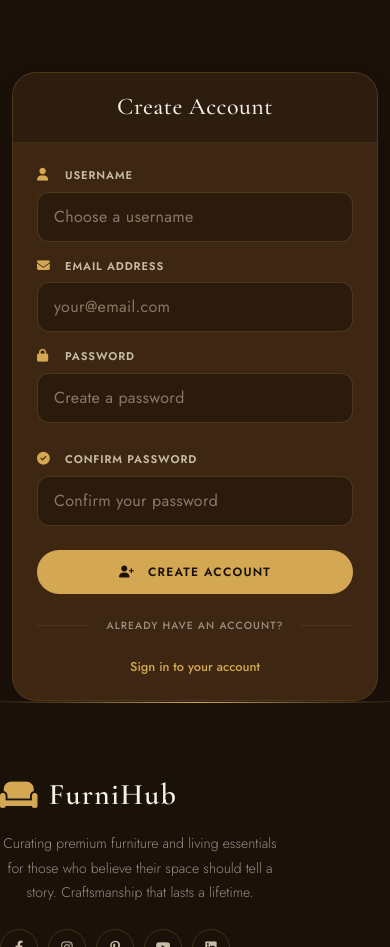
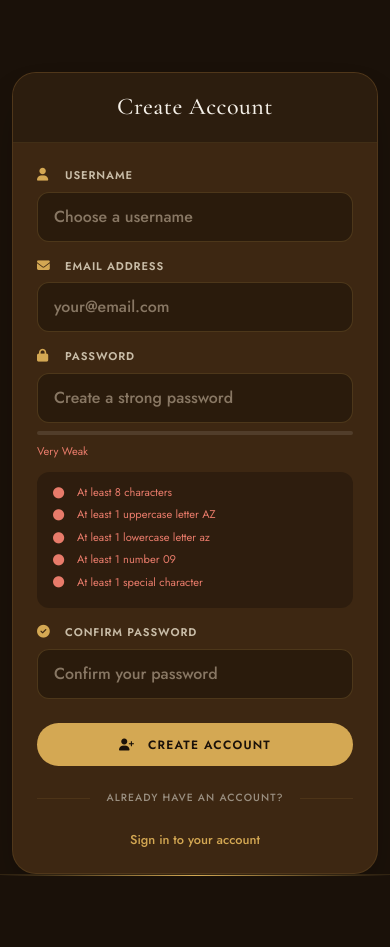
Before and after one commit to Bosco-Kwizera/Furnihub, a Django app: page /accounts/register/ in a window 390 px wide. Shown: the part 112-1059 px from the top of the page. Run offline with Django 5.2, Linux system fonts and the light colour scheme; data that the repository does not hold is empty.

Commit message:
FurniHub full project with mobile money and admin dashboard and security on passwords

```diff
--- a/furnihub/apps/accounts/views.py
+++ b/furnihub/apps/accounts/views.py
@@ -4,6 +4,9 @@ from django.contrib.auth.decorators import login_required
 from django.contrib import messages
 from django.contrib.auth.models import User
 from django.db.models import Q
+from django.core.validators import validate_email
+from django.core.exceptions import ValidationError
+import re
 from rest_framework import viewsets, permissions, status
 from rest_framework.decorators import action
 from rest_framework.response import Response
@@ -14,27 +17,84 @@ from apps.orders.models import Order
 from apps.products.models import Product
 
 
+# ==================== PASSWORD VALIDATION HELPER ====================
+
+def validate_strong_password(password):
+    """Validate that password meets security requirements"""
+    errors = []
+
+    # Check minimum length
+    if len(password) < 8:
+        errors.append('Password must be at least 8 characters long')
+
+    # Check for uppercase letter
+    if not re.search(r'[A-Z]', password):
+        errors.append('Password must contain at least one uppercase letter')
+
+    # Check for lowercase letter
+    if not re.search(r'[a-z]', password):
+        errors.append('Password must contain at least one lowercase letter')
+
+    # Check for digit
+    if not re.search(r'\d', password):
+        errors.append('Password must contain at least one number')
+
+    # Check for special character
+    if not re.search(r'[!@#$%^&*(),.?":{}|<>]', password):
+        errors.append('Password must contain at least one special character (!@#$%^&*)')
+
+    # Check for common passwords
+    common_passwords = [
+        'password', '12345678', 'qwerty123', 'admin123',
+        'letmein', 'welcome123', 'password123', 'abc12345',
+        'Password123', 'Pass@123', 'Admin@123'
+    ]
+    if password.lower() in common_passwords:
+        errors.append('Password is too common. Please choose a more secure password')
+
+    return errors
+
+
 # ==================== WEB VIEWS ====================
 
 def register_view(request):
+    """Register a new user with strong password validation"""
     if request.method == 'POST':
         username = request.POST.get('username')
         email = request.POST.get('email')
         password = request.POST.get('password')
         confirm_password = request.POST.get('confirm_password')
 
+        # Validate passwords match
         if password != confirm_password:
             messages.error(request, 'Passwords do not match')
             return redirect('accounts:register')
 
+        # Check if username exists
         if User.objects.filter(username=username).exists():
             messages.error(request, 'Username already taken')
             return redirect('accounts:register')
 
+        # Check if email exists
         if User.objects.filter(email=email).exists():
             messages.error(request, 'Email already registered')
             return redirect('accounts:register')
 
+        # Validate email format
+        try:
+            validate_email(email)
+        except ValidationError:
+            messages.error(request, 'Please enter a valid email address')
+            return redirect('accounts:register')
+
+        # Validate strong password
+        password_errors = validate_strong_password(password)
+        if password_errors:
+            for error in password_errors:
+                messages.error(request, error)
+            return redirect('accounts:register')
+
+        # Create user
         user = User.objects.create_user(
             username=username,
             email=email,
@@ -43,13 +103,15 @@ def register_view(request):
             last_name=request.POST.get('last_name', '')
         )
 
+        # Update profile
         profile = user.profile
         profile.phone = request.POST.get('phone', '')
         profile.newsletter_subscription = request.POST.get('newsletter', False)
         profile.save()
 
+        # Login user
         login(request, user)
-        messages.success(request, 'Registration successful!')
+        messages.success(request, 'Registration successful! Your account is secure.')
         return redirect('products:home')
 
     return render(request, 'accounts/register.html')
@@ -168,12 +230,6 @@ def delete_address_view(request, address_id):
     return redirect('accounts:addresses')
 
 
-from django.shortcuts import render, redirect, get_object_or_404
-from django.contrib.auth.decorators import login_required
-from django.contrib import messages
-from .models import Wishlist
-from apps.products.models import Product
-
 @login_required
 def wishlist_view(request):
     """View and manage wishlist"""
@@ -208,11 +264,49 @@ def wishlist_view(request):
     }
     return render(request, 'accounts/wishlist.html', context)
 
+
 @login_required
 def orders_view(request):
     # FIXED: Changed from 'order_date' to 'created_at'
     orders = Order.objects.filter(user=request.user).order_by('-created_at')
     return render(request, 'accounts/orders.html', {'orders': orders})
+
+
+# ==================== PASSWORD RESET VIEWS (Optional) ====================
+
+@login_required
+def change_password_view(request):
+    """Allow users to change their password"""
+    if request.method == 'POST':
+        old_password = request.POST.get('old_password')
+        new_password = request.POST.get('new_password')
+        confirm_password = request.POST.get('confirm_password')
+
+        # Check old password
+        if not request.user.check_password(old_password):
+            messages.error(request, 'Current password is incorrect')
+            return redirect('accounts:change_password')
+
+        # Check if new passwords match
+        if new_password != confirm_password:
+            messages.error(request, 'New passwords do not match')
+            return redirect('accounts:change_password')
+
+        # Validate strong password
+        password_errors = validate_strong_password(new_password)
+        if password_errors:
+            for error in password_errors:
+                messages.error(request, error)
+            return redirect('accounts:change_password')
+
+        # Change password
+        request.user.set_password(new_password)
+        request.user.save()
+
+        messages.success(request, 'Your password has been changed successfully! Please login again.')
+        return redirect('accounts:login')
+
+    return render(request, 'accounts/change_password.html')
 
 
 # ==================== API VIEWS ====================
@@ -248,6 +342,11 @@ class UserViewSet(viewsets.ModelViewSet):
 
         if not user.check_password(old_password):
             return Response({'error': 'Invalid old password'}, status=status.HTTP_400_BAD_REQUEST)
+
+        # Validate strong password for API
+        password_errors = validate_strong_password(new_password)
+        if password_errors:
+            return Response({'errors': password_errors}, status=status.HTTP_400_BAD_REQUEST)
 
         user.set_password(new_password)
         user.save()
--- a/furnihub/templates/accounts/register.html
+++ b/furnihub/templates/accounts/register.html
@@ -54,19 +54,58 @@
         width: 20px;
     }
 
-    /* Password strength indicator */
-    .password-strength {
+    /* Password Strength Meter */
+    .strength-meter {
         margin-top: 0.5rem;
         height: 4px;
+        background: rgba(255, 255, 255, 0.1);
         border-radius: 2px;
-        transition: all 0.3s ease;
+        overflow: hidden;
+    }
+
+    .strength-meter-fill {
+        width: 0%;
+        height: 100%;
+        transition: width 0.3s ease, background 0.3s ease;
     }
 
     .strength-text {
         font-family: 'Jost', sans-serif;
-        font-size: 0.65rem;
+        font-size: 0.7rem;
         margin-top: 0.5rem;
         display: block;
+    }
+
+    /* Password Requirements Checklist */
+    .password-requirements {
+        background: rgba(0, 0, 0, 0.25);
+        border-radius: 12px;
+        padding: 0.75rem 1rem;
+        margin-top: 0.75rem;
+        font-family: 'Jost', sans-serif;
+        font-size: 0.7rem;
+    }
+
+    .req-item {
+        color: var(--smoke);
+        margin-bottom: 0.35rem;
+        display: flex;
+        align-items: center;
+        gap: 8px;
+        transition: all 0.2s ease;
+    }
+
+    .req-item.valid {
+        color: #4caf81;
+    }
+
+    .req-item.invalid {
+        color: #e87b6a;
+    }
+
+    .req-item i {
+        width: 16px;
+        font-size: 0.7rem;
     }
 
     /* Fix for input text visibility while typing */
@@ -81,6 +120,7 @@
         color: #f5f0e8 !important;
         transition: all 0.3s ease;
         caret-color: var(--gold);
+        width: 100%;
     }
 
     .form-control:focus {
@@ -91,34 +131,9 @@
         color: #ffffff !important;
     }
 
-    /* Make text visible while typing */
-    .form-control:active,
-    .form-control:focus,
-    .form-control:not(:placeholder-shown) {
-        color: #ffffff !important;
-        font-weight: 500;
-    }
-
-    /* Ensure input text is always visible */
-    input.form-control {
-        color: #ffffff !important;
-    }
-
-    input.form-control:focus {
-        color: #ffffff !important;
-    }
-
-    /* Placeholder styling */
     .form-control::placeholder {
         color: #a08f7a !important;
         opacity: 0.8 !important;
-        font-weight: 400 !important;
-        letter-spacing: 0.02em !important;
-    }
-
-    .form-control:focus::placeholder {
-        color: #c9bda8 !important;
-        opacity: 0.5 !important;
     }
 
     /* Register Button */
@@ -144,7 +159,6 @@
         box-shadow: 0 6px 20px rgba(212, 168, 83, 0.3);
     }
 
-    /* Divider */
     .register-divider {
         display: flex;
         align-items: center;
@@ -169,7 +183,6 @@
         padding: 0 1rem;
     }
 
-    /* Login Link */
     .login-link {
         font-family: 'Jost', sans-serif;
         font-size: 0.8rem;
@@ -190,7 +203,6 @@
         text-decoration: underline;
     }
 
-    /* Responsive */
     @media (max-width: 768px) {
         .register-card .card-body {
             padding: 1.5rem;
@@ -240,9 +252,32 @@
                                 <i class="fas fa-lock"></i> Password
                             </label>
                             <input type="password" class="form-control" id="password" name="password"
-                                   placeholder="Create a password" required>
-                            <div id="passwordStrength" class="password-strength"></div>
-                            <span id="strengthText" class="strength-text"></span>
+                                   placeholder="Create a strong password" required>
+
+                            <!-- Password Strength Meter -->
+                            <div class="strength-meter">
+                                <div class="strength-meter-fill" id="strengthFill"></div>
+                            </div>
+                            <span class="strength-text" id="strengthText"></span>
+
+                            <!-- Password Requirements Checklist -->
+                            <div class="password-requirements" id="passwordRequirements">
+                                <div class="req-item" id="req-length">
+                                    <i class="fas fa-circle"></i> At least 8 characters
+                                </div>
+                                <div class="req-item" id="req-upper">
+                                    <i class="fas fa-circle"></i> At least 1 uppercase letter (A-Z)
+                                </div>
+                                <div class="req-item" id="req-lower">
+                                    <i class="fas fa-circle"></i> At least 1 lowercase letter (a-z)
+                                </div>
+                                <div class="req-item" id="req-number">
+                                    <i class="fas fa-circle"></i> At least 1 number (0-9)
+                                </div>
+                                <div class="req-item" id="req-special">
+                                    <i class="fas fa-circle"></i> At least 1 special character (!@#$%^&*)
+                                </div>
+                            </div>
                         </div>
 
                         <div class="mb-3">
@@ -251,7 +286,7 @@
                             </label>
                             <input type="password" class="form-control" id="confirm_password" name="confirm_password"
                                    placeholder="Confirm your password" required>
-                            <div id="passwordMatch" style="font-family: 'Jost', sans-serif; font-size: 0.65rem; margin-top: 0.5rem;"></div>
+                            <div id="matchMessage" style="font-family: 'Jost', sans-serif; font-size: 0.7rem; margin-top: 0.5rem;"></div>
                         </div>
 
                         <button type="submit" class="btn-register" id="registerBtn">
@@ -273,62 +308,86 @@
 </div>
 
 <script>
-    // Password strength checker
+    // Password strength checker with requirement tracking
     const passwordInput = document.getElementById('password');
     const confirmInput = document.getElementById('confirm_password');
-    const strengthDiv = document.getElementById('passwordStrength');
+    const strengthFill = document.getElementById('strengthFill');
     const strengthText = document.getElementById('strengthText');
-    const matchDiv = document.getElementById('passwordMatch');
-    const registerBtn = document.getElementById('registerBtn');
+    const matchMessage = document.getElementById('matchMessage');
+
+    // Requirements elements
+    const reqLength = document.getElementById('req-length');
+    const reqUpper = document.getElementById('req-upper');
+    const reqLower = document.getElementById('req-lower');
+    const reqNumber = document.getElementById('req-number');
+    const reqSpecial = document.getElementById('req-special');
+
+    function updateRequirement(element, isValid) {
+        if (isValid) {
+            element.classList.add('valid');
+            element.classList.remove('invalid');
+            element.innerHTML = '<i class="fas fa-check-circle"></i> ' + element.textContent.trim().replace(/[^\w\s]/g, '');
+        } else {
+            element.classList.add('invalid');
+            element.classList.remove('valid');
+            element.innerHTML = '<i class="fas fa-circle"></i> ' + element.textContent.trim().replace(/[^\w\s]/g, '');
+        }
+    }
 
     function checkPasswordStrength(password) {
-        let strength = 0;
-        let message = '';
-        let color = '';
+        let tests = {
+            length: password.length >= 8,
+            upper: /[A-Z]/.test(password),
+            lower: /[a-z]/.test(password),
+            number: /[0-9]/.test(password),
+            special: /[!@#$%^&*(),.?":{}|<>]/.test(password)
+        };
 
-        if (password.length >= 8) strength++;
-        if (password.match(/[a-z]+/)) strength++;
-        if (password.match(/[A-Z]+/)) strength++;
-        if (password.match(/[0-9]+/)) strength++;
-        if (password.match(/[$@#&!]+/)) strength++;
+        // Update requirement icons
+        updateRequirement(reqLength, tests.length);
+        updateRequirement(reqUpper, tests.upper);
+        updateRequirement(reqLower, tests.lower);
+        updateRequirement(reqNumber, tests.number);
+        updateRequirement(reqSpecial, tests.special);
 
-        switch(strength) {
+        // Calculate strength score (0-5)
+        let score = Object.values(tests).filter(Boolean).length;
+
+        // Update strength meter
+        let percentage = (score / 5) * 100;
+        strengthFill.style.width = percentage + '%';
+
+        // Update color and text based on score
+        let color, message;
+        switch(score) {
             case 0:
             case 1:
+                color = '#e87b6a';
                 message = 'Very Weak';
-                color = '#e87b6a';
                 break;
             case 2:
+                color = '#e8a86a';
                 message = 'Weak';
-                color = '#e8a86a';
                 break;
             case 3:
+                color = '#e8c86a';
                 message = 'Fair';
-                color = '#e8c86a';
                 break;
             case 4:
+                color = '#9ccc65';
                 message = 'Good';
-                color = '#9ccc65';
                 break;
             case 5:
+                color = '#4caf81';
                 message = 'Strong';
-                color = '#4caf81';
                 break;
         }
 
-        if (password.length === 0) {
-            message = '';
-            strengthDiv.style.width = '0%';
-        } else {
-            strengthDiv.style.width = (strength * 20) + '%';
-            strengthDiv.style.background = color;
-            strengthDiv.style.borderRadius = '2px';
-        }
-
+        strengthFill.style.background = color;
         strengthText.textContent = message;
         strengthText.style.color = color;
 
-        return strength;
+        return score === 5;
     }
 
     function checkPasswordMatch() {
@@ -336,17 +395,17 @@
         const confirm = confirmInput.value;
 
         if (confirm.length === 0) {
-            matchDiv.textContent = '';
+            matchMessage.textContent = '';
             return false;
         }
 
         if (password === confirm) {
-            matchDiv.textContent = '✓ Passwords match';
-            matchDiv.style.color = '#4caf81';
+            matchMessage.textContent = '✓ Passwords match';
+            matchMessage.style.color = '#4caf81';
             return true;
         } else {
-            matchDiv.textContent = '✗ Passwords do not match';
-            matchDiv.style.color = '#e87b6a';
+            matchMessage.textContent = '✗ Passwords do not match';
+            matchMessage.style.color = '#e87b6a';
             return false;
         }
     }
@@ -365,17 +424,30 @@
         const password = passwordInput.value;
         const confirm = confirmInput.value;
 
+        // Check if passwords match
         if (password !== confirm) {
             e.preventDefault();
             alert('Passwords do not match. Please try again.');
             return false;
         }
 
-        if (password.length < 6) {
+        // Check if password meets all requirements
+        const isStrong = checkPasswordStrength(password);
+
+        if (!isStrong) {
             e.preventDefault();
-            alert('Password must be at least 6 characters long.');
+            alert('Please create a stronger password.\n\nYour password must meet all the requirements shown below:\n• At least 8 characters\n• At least 1 uppercase letter\n• At least 1 lowercase letter\n• At least 1 number\n• At least 1 special character (!@#$%^&*)');
+            return false;
+        }
+
+        if (password.length < 8) {
+            e.preventDefault();
+            alert('Password must be at least 8 characters long.');
             return false;
         }
     });
+
+    // Initial check to set requirement colors
+    checkPasswordStrength('');
 </script>
 {% endblock %}
```
